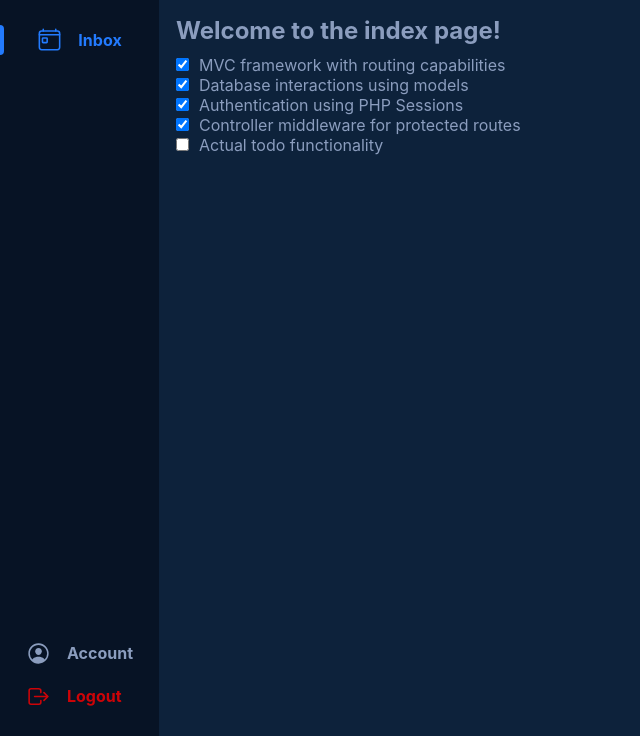
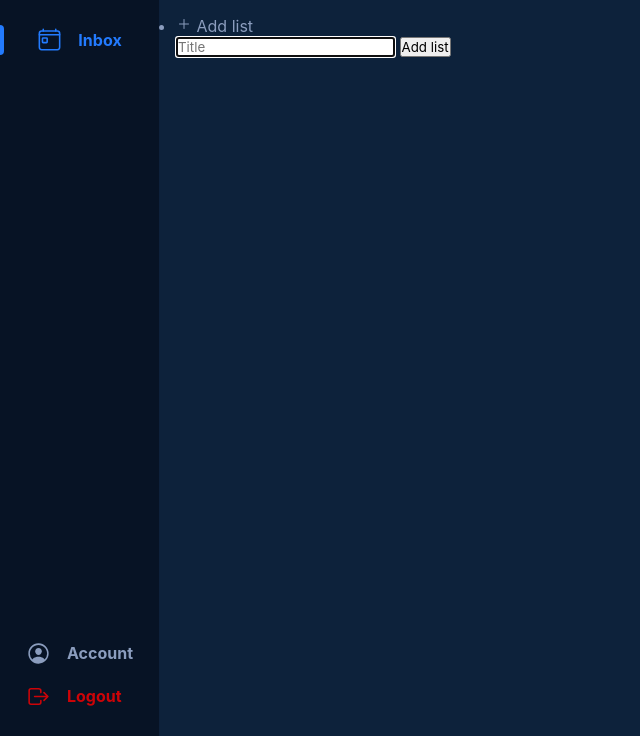
Before and after one commit to chas-academy/u04-todo-app-SkySails, a PHP site: page / in a window 1280 px wide. Shown: the part 64-800 px from the top of the page, without its empty margins (0-640 px from the left). Run offline with PHP 8.4, Linux system fonts and the light colour scheme; the visitor is signed in with stand-in values (Sample User, id 1); some libraries are stand-ins or nearby versions.

Commit message:
Create todos template

```diff
--- /dev/null
+++ b/Templates/todos.html.twig
@@ -0,0 +1,112 @@
+{% for list_id, data in todolists %}
+  <section class="list-section" data-listid="{{ list_id }}">
+    <div class="dropdown">
+      <button onclick="toggleDropdown(event)" class="dropbtn">
+        <i></i>
+        <i></i>
+        <i></i>
+      </button>
+      <div id="myDropdown" class="dropdown-content">
+        <a style="color: red;" href="#" onclick="deleteList(event)">Delete</a>
+      </div>
+    </div>
+    <h2>
+      {{ data.name }}
+    </h2>
+    <ul class="todo-list">
+      {% for todo in data.todos %}
+        <li class="todo-card-base todo-card {{ todo.status ? 'done' }}"
+          data-todoid="{{ todo.id }}"
+          onclick="handleEditTodo(event)">
+          <div class="dropdown">
+            <button onclick="toggleDropdown(event)" class="dropbtn">
+              <i></i>
+              <i></i>
+              <i></i>
+            </button>
+            <div id="myDropdown" class="dropdown-content">
+              <a style="color: red;" href="#" onclick="deleteTodo(event)">
+                Delete
+              </a>
+            </div>
+          </div>
+          <input type="checkbox"
+            name="{{ todo.id }}"
+            id="{{ todo.id }}"
+            {{ todo.status ? 'checked' }}
+            onclick="event.target.closest('.todo-card').classList.toggle('done');sendEvent('update', event.target);" />
+          <label for="{{ todo.id }}"></label>
+          <div class="todo-card__content">
+            <h3 class="todo-card__title">
+              {{ todo.title }}
+            </h3>
+            <p class="todo-card__description">
+              {{ todo.description }}
+            </p>
+            <small class="todo-card__created-at">
+              Created at <time>{{ todo.created_at[0:16] }}</time>
+            </small>
+          </div>
+        </li>
+      {% endfor %}
+      <li class="todo-card-base todo-new-card">
+        <div class="lds-roller">
+          <div></div>
+          <div></div>
+          <div></div>
+          <div></div>
+          <div></div>
+          <div></div>
+          <div></div>
+          <div></div>
+        </div>
+        <div class="add-new-button" onclick="openForm(event)">
+          <ion-icon name="add-outline"></ion-icon>
+          <span>Add new item</span>
+        </div>
+        <form action="" autocomplete="off" onsubmit="handleTodoForm(event)">
+          <input type="checkbox" name="new-card" class="new-card" disabled />
+          <label for="new-card"></label>
+          <div class="todo-new-card__content">
+            <textarea class="title-textarea"
+              name="title"
+              class="todo-new-card__title"
+              placeholder="Title"
+              autofocus
+              required
+              oninput="adjustTAHeight(event)"></textarea>
+            <textarea placeholder="Description"
+              class="content-textarea"
+              name="description"
+              class="todo-new-card__description"
+              maxlength="200"
+              oninput="adjustTAHeight(event)"></textarea>
+            <button>Add item</button>
+          </div>
+        </form>
+      </li>
+    </ul>
+  </section>
+{% endfor %}
+<section id="new-list-container" class="list-section">
+  <ul>
+    <li>
+      <div class="add-new-button" onclick="openForm(event)">
+        <ion-icon name="add-outline"></ion-icon>
+        <span>Add list</span>
+      </div>
+      <form action="" autocomplete="off" onsubmit="addList(event)">
+        <input type="text"
+          class="title-textarea"
+          name="name"
+          id="new-list__name"
+          placeholder="Title"
+          autofocus
+          required
+          oninput="adjustTAHeight(event)" />
+
+        <button>Add list</button>
+      </form>
+    </li>
+  </ul>
+</section>
--- a/Views/Index.html.twig
+++ b/Views/Index.html.twig
@@ -12,28 +12,7 @@
 {% endblock %}
 
 {% block content %}
-  <main>
-    <h2>
-      Welcome to the index page!
-    </h2>
-    <ul style="list-style: none;">
-      <li>
-        <input type="checkbox" name="" id="" checked />MVC framework with
-        routing capabilities
-      </li>
-      <li>
-        <input type="checkbox" name="" id="" checked />Database interactions
-        using models
-      </li>
-      <li>
-        <input type="checkbox" name="" id="" checked />Authentication using PHP
-        Sessions
-      </li>
-      <li>
-        <input type="checkbox" name="" id="" checked />Controller middleware for
-        protected routes
-      </li>
-      <li><input type="checkbox" name="" id="" />Actual todo functionality</li>
-    </ul>
+  <main id="list-container">
+    {% include 'todos.html.twig' %}
   </main>
 {% endblock %}
```
